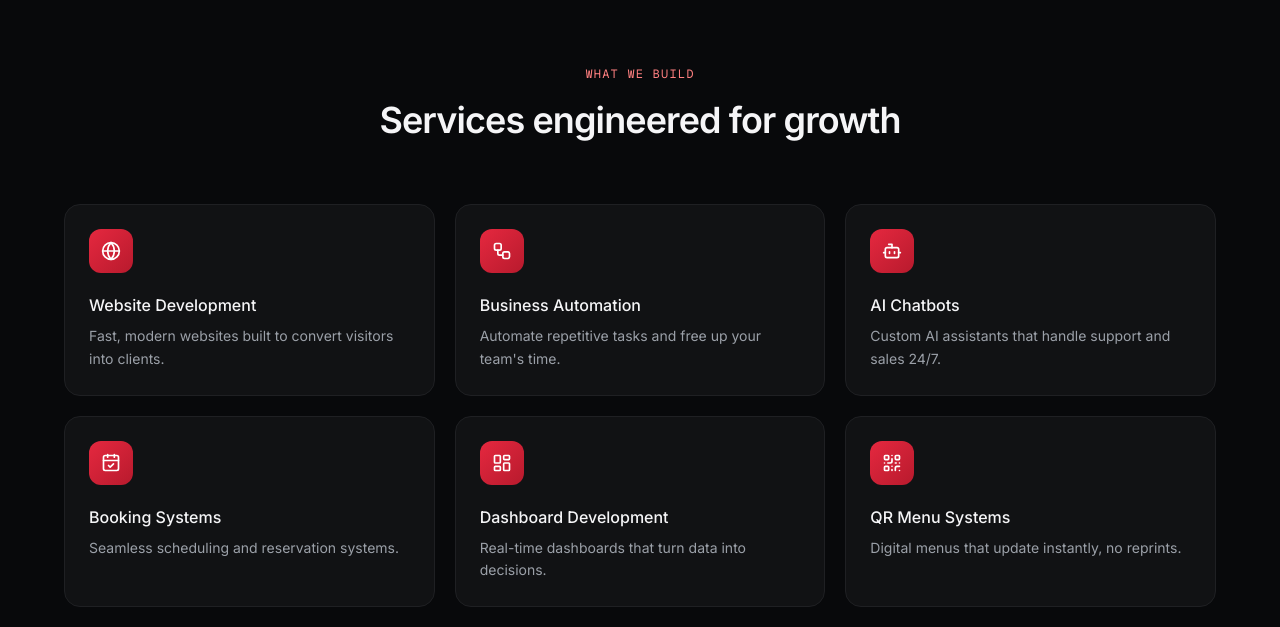
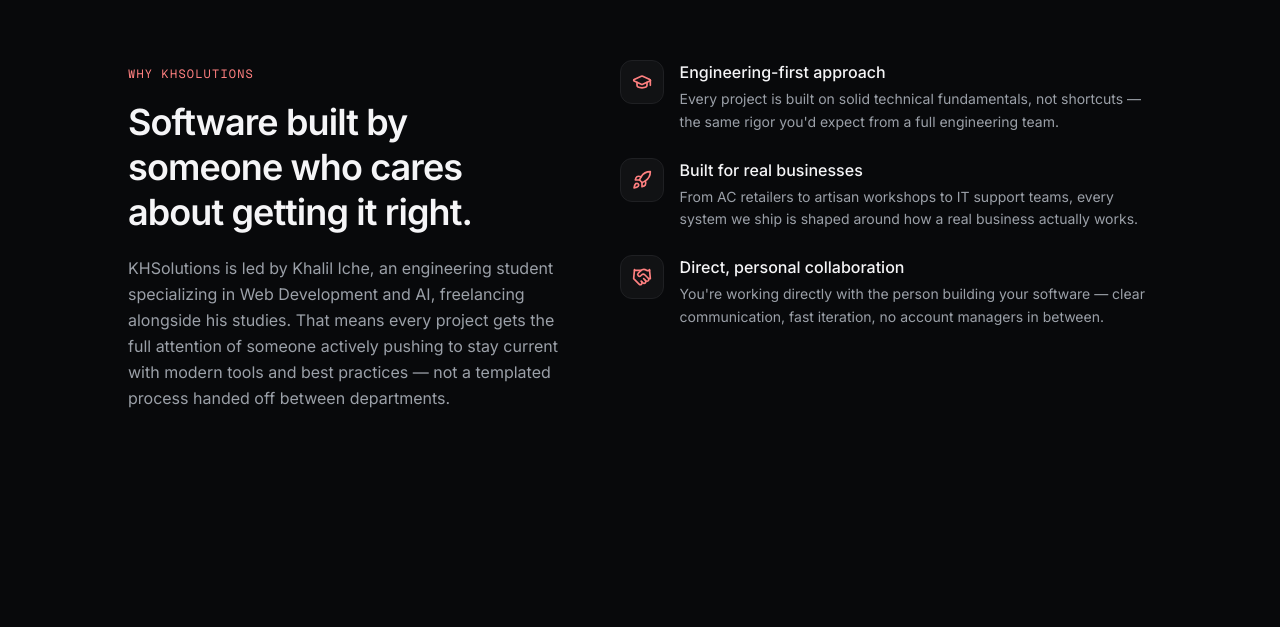
Before and after one commit to khaliliche/khsolutions, a Next.js app: page / in a window 1280 px wide. Shown: the part 852-1479 px from the top of the page. Built offline with nearby package versions, Linux system fonts and the light colour scheme.

Commit message:
adding  testemonials and whyus layouts

```diff
--- a/src/app/page.tsx
+++ b/src/app/page.tsx
@@ -1,7 +1,9 @@
 import Header from "@/components/layout/Header";
 import Hero from "@/components/sections/Hero";
+import WhyUs from "@/components/sections/WhyUs";
 import Services from "@/components/sections/Services";
 import Portfolio from "@/components/sections/Portfolio";
+import Testimonials from "@/components/sections/Testimonials";
 import Process from "@/components/sections/Process";
 import Technologies from "@/components/sections/Technologies";
 import Pricing from "@/components/sections/Pricing";
@@ -15,8 +17,10 @@
       <Header />
       <main>
         <Hero />
+        <WhyUs />
         <Services />
         <Portfolio />
+        <Testimonials />
         <Process />
         <Technologies />
         <Pricing />
--- /dev/null
+++ b/src/components/sections/Testimonials.tsx
@@ -0,0 +1,48 @@
+"use client";
+
+import { motion } from "framer-motion";
+import { Quote } from "lucide-react";
+import { useLanguage } from "@/i18n/context";
+
+const testimonials = [
+  {
+    en: { quote: "It's been a wonderful week working with you.", name: "Tarik", role: "AC Store" },
+    fr: { quote: "Ça a été une semaine formidable de travailler avec vous.", name: "Tarik", role: "AC Store" },
+  },
+];
+
+export default function Testimonials() {
+  const { lang } = useLanguage();
+
+  return (
+    <section className="relative py-28 px-6">
+      <div className="mx-auto max-w-3xl">
+        <div className="text-center mb-16">
+          <span className="text-xs font-mono uppercase tracking-widest text-primary-light">{lang === "en" ? "Client Feedback" : "Avis Clients"}</span>
+          <h2 className="mt-4 font-display text-3xl sm:text-4xl font-semibold tracking-tight">{lang === "en" ? "What clients are saying" : "Ce que disent nos clients"}</h2>
+        </div>
+
+        <div className="flex flex-col gap-5">
+          {testimonials.map((t, i) => {
+            const content = lang === "en" ? t.en : t.fr;
+            return (
+              <motion.div key={i} initial={{ opacity: 0, y: 16 }} whileInView={{ opacity: 1, y: 0 }} viewport={{ once: true, margin: "-60px" }} transition={{ duration: 0.4 }} className="rounded-2xl border border-border bg-surface p-8">
+                <Quote size={22} className="text-primary-light mb-4" />
+                <p className="text-lg text-foreground leading-relaxed mb-5">&ldquo;{content.quote}&rdquo;</p>
+                <div className="flex items-center gap-3">
+                  <div className="h-9 w-9 rounded-full bg-gradient-primary flex items-center justify-center font-mono text-xs text-white">
+                    {content.name.charAt(0)}
+                  </div>
+                  <div>
+                    <p className="text-sm font-medium">{content.name}</p>
+                    <p className="text-xs text-muted font-mono">{content.role}</p>
+                  </div>
+                </div>
+              </motion.div>
+            );
+          })}
+        </div>
+      </div>
+    </section>
+  );
+}
--- /dev/null
+++ b/src/components/sections/WhyUs.tsx
@@ -0,0 +1,65 @@
+"use client";
+
+import { motion } from "framer-motion";
+import { GraduationCap, Rocket, Handshake } from "lucide-react";
+import { useLanguage } from "@/i18n/context";
+
+export default function WhyUs() {
+  const { lang } = useLanguage();
+
+  const points = [
+    {
+      icon: GraduationCap,
+      en: { title: "Engineering-first approach", desc: "Every project is built on solid technical fundamentals, not shortcuts — the same rigor you'd expect from a full engineering team." },
+      fr: { title: "Approche d'ingénieur", desc: "Chaque projet repose sur des fondations techniques solides, sans raccourcis — la même rigueur qu'une équipe d'ingénierie complète." },
+    },
+    {
+      icon: Rocket,
+      en: { title: "Built for real businesses", desc: "From AC retailers to artisan workshops to IT support teams, every system we ship is shaped around how a real business actually works." },
+      fr: { title: "Conçu pour de vraies entreprises", desc: "Des revendeurs de climatiseurs aux ateliers artisanaux en passant par le support IT, chaque système est pensé pour l'usage réel." },
+    },
+    {
+      icon: Handshake,
+      en: { title: "Direct, personal collaboration", desc: "You're working directly with the person building your software — clear communication, fast iteration, no account managers in between." },
+      fr: { title: "Collaboration directe et personnelle", desc: "Vous travaillez directement avec la personne qui développe votre logiciel — communication claire, itération rapide, sans intermédiaire." },
+    },
+  ];
+
+  return (
+    <section className="relative py-28 px-6">
+      <div className="mx-auto max-w-5xl">
+        <div className="grid grid-cols-1 lg:grid-cols-[0.9fr_1.1fr] gap-14 items-start">
+          <motion.div initial={{ opacity: 0, y: 16 }} whileInView={{ opacity: 1, y: 0 }} viewport={{ once: true, margin: "-60px" }} transition={{ duration: 0.5 }}>
+            <span className="text-xs font-mono uppercase tracking-widest text-primary-light">{lang === "en" ? "Why KHSolutions" : "Pourquoi KHSolutions"}</span>
+            <h2 className="mt-4 font-display text-3xl sm:text-4xl font-semibold tracking-tight leading-tight">
+              {lang === "en" ? "Software built by someone who cares about getting it right." : "Un logiciel conçu par quelqu'un qui tient à bien faire les choses."}
+            </h2>
+            <p className="mt-5 text-muted leading-relaxed">
+              {lang === "en"
+                ? "KHSolutions is led by Khalil Iche, an engineering student specializing in Web Development and AI, freelancing alongside his studies. That means every project gets the full attention of someone actively pushing to stay current with modern tools and best practices — not a templated process handed off between departments."
+                : "KHSolutions est dirigée par Khalil Iche, étudiant ingénieur spécialisé en développement web et IA, freelance en parallèle de ses études. Chaque projet bénéficie ainsi de toute l'attention d'une personne qui reste activement à jour sur les outils et bonnes pratiques modernes — pas d'un processus standardisé réparti entre plusieurs services."}
+            </p>
+          </motion.div>
+
+          <div className="flex flex-col gap-6">
+            {points.map((p, i) => {
+              const content = lang === "en" ? p.en : p.fr;
+              const Icon = p.icon;
+              return (
+                <motion.div key={content.title} initial={{ opacity: 0, y: 16 }} whileInView={{ opacity: 1, y: 0 }} viewport={{ once: true, margin: "-60px" }} transition={{ duration: 0.4, delay: i * 0.1 }} className="flex gap-4">
+                  <div className="flex-shrink-0 h-11 w-11 rounded-xl bg-surface border border-border flex items-center justify-center">
+                    <Icon size={20} className="text-primary-light" />
+                  </div>
+                  <div>
+                    <h3 className="font-display text-base font-medium mb-1">{content.title}</h3>
+                    <p className="text-sm text-muted leading-relaxed">{content.desc}</p>
+                  </div>
+                </motion.div>
+              );
+            })}
+          </div>
+        </div>
+      </div>
+    </section>
+  );
+}
--- a/src/data/portfolio.ts
+++ b/src/data/portfolio.ts
@@ -23,7 +23,7 @@
     en: { title: "AC Store", desc: "E-commerce platform for an air conditioner retailer.", results: "Streamlined online ordering for a growing catalog." },
     fr: { title: "AC Store", desc: "Plateforme e-commerce pour un revendeur de climatiseurs.", results: "Commande en ligne simplifiée pour un catalogue en croissance." },
     tech: ["Next.js", "TypeScript", "Tailwind CSS"],
-    liveUrl: "",
+    liveUrl: "https://airwoodclim-production.up.railway.app",
     githubUrl: "https://github.com/khaliliche/airwoodclim",
   },
   {
```
